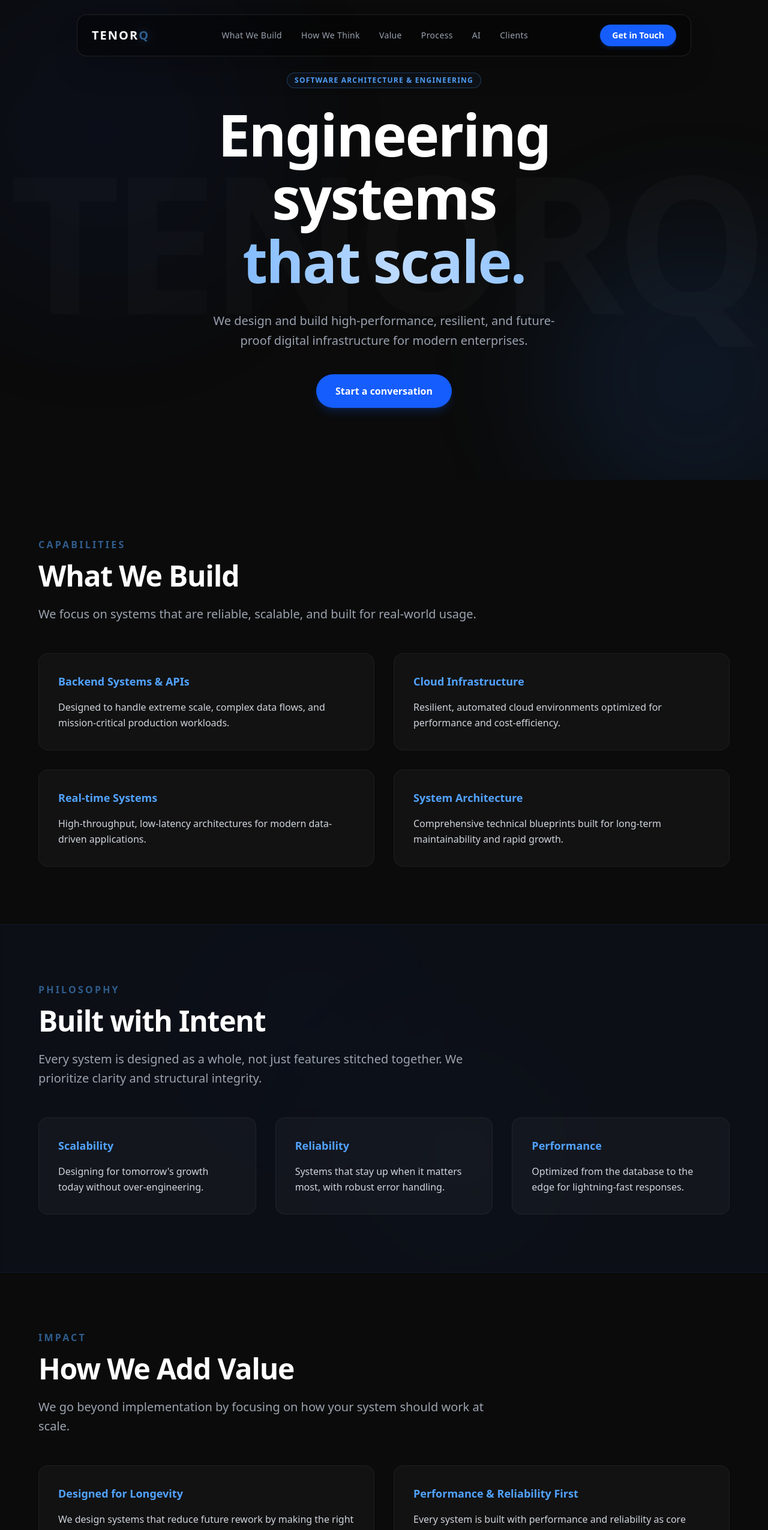
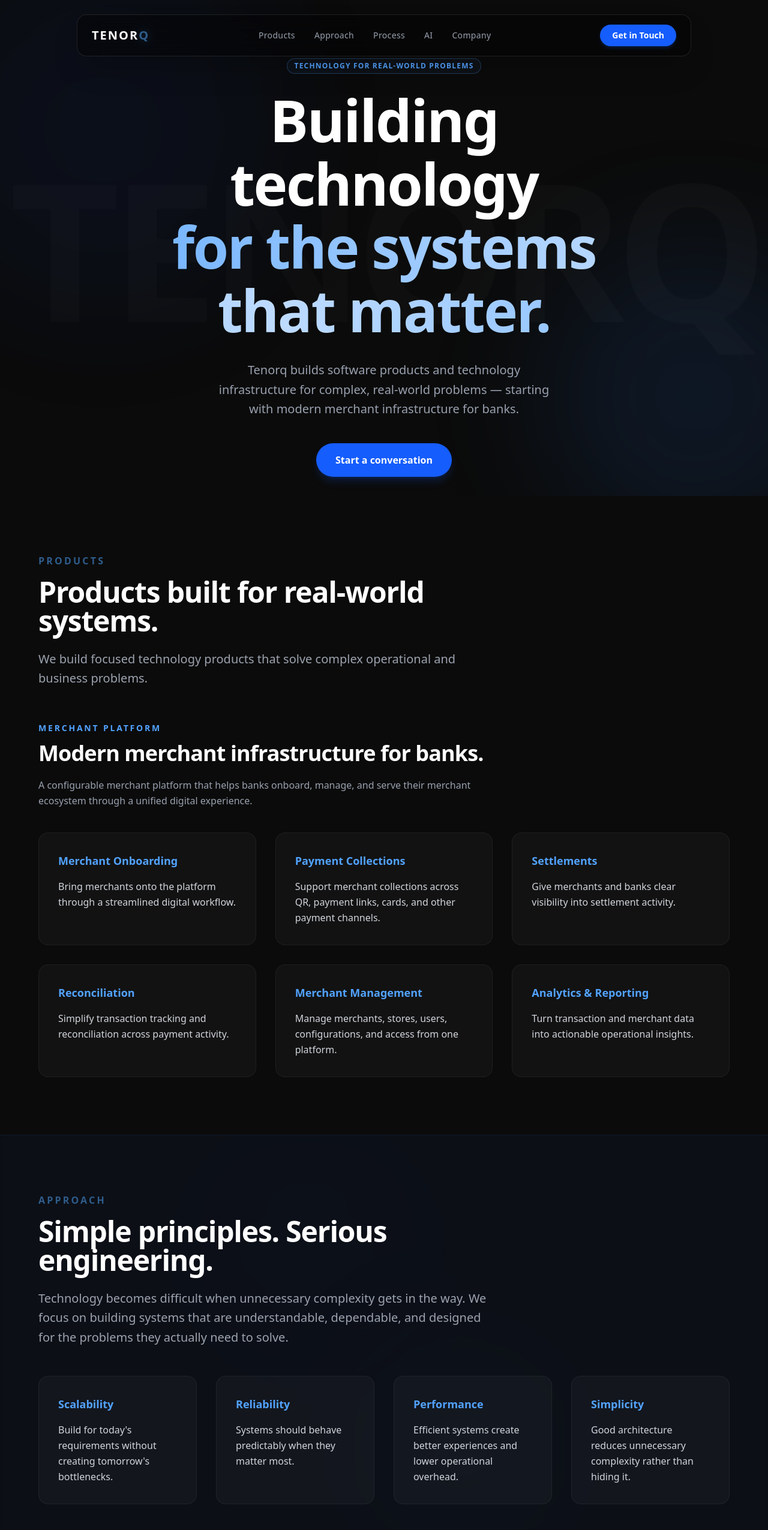
Before and after one commit to tenorq/Website, a Next.js app: page / in a window 1280 px wide. Shown: the top 2551 px of the page at 60% size. Built offline with nearby package versions, Linux system fonts and the light colour scheme.

Commit message:
feat: update content and add formsubmit.co

```diff
--- a/src/app/layout.tsx
+++ b/src/app/layout.tsx
@@ -14,7 +14,7 @@ const geistMono = Geist_Mono({
 
 export const metadata: Metadata = {
   title: "Tenorq",
-  description: "Engineering systems with clarity and precision",
+  description: "Tenorq builds financial technology products, including a customizable merchant collection application for banks.",
 };
 
 export default function RootLayout({
--- a/src/app/page.tsx
+++ b/src/app/page.tsx
@@ -6,207 +6,82 @@ import { Navbar } from "@/components/NavBar";
 import { Section } from "@/components/Section";
 import { SectionHeader } from "@/components/SectionHeader";
 
+const platformFeatures = [
+  ["Merchant Onboarding", "Bring merchants onto the platform through a streamlined digital workflow."],
+  ["Payment Collections", "Support merchant collections across QR, payment links, cards, and other payment channels."],
+  ["Settlements", "Give merchants and banks clear visibility into settlement activity."],
+  ["Reconciliation", "Simplify transaction tracking and reconciliation across payment activity."],
+  ["Merchant Management", "Manage merchants, stores, users, configurations, and access from one platform."],
+  ["Analytics & Reporting", "Turn transaction and merchant data into actionable operational insights."],
+];
+
+const principles = [
+  ["Scalability", "Build for today's requirements without creating tomorrow's bottlenecks."],
+  ["Reliability", "Systems should behave predictably when they matter most."],
+  ["Performance", "Efficient systems create better experiences and lower operational overhead."],
+  ["Simplicity", "Good architecture reduces unnecessary complexity rather than hiding it."],
+];
+
+const processSteps = [
+  ["Understand", "Understand the users, business requirements, constraints, and existing systems."],
+  ["Design", "Define the product, architecture, workflows, and technical foundations."],
+  ["Build", "Turn the design into reliable, production-ready software."],
+  ["Iterate", "Learn from real usage, improve the system, and continue building."],
+];
+
 export default function Home() {
   return (
     <main className="bg-[#0b0b0b]">
       <Navbar />
-
       <Hero />
-
       <div className="relative z-10">
-        <Section id="whatwebuild" className="pt-24 pb-14">
-          <SectionHeader
-            tag="Capabilities"
-            title="What We Build"
-            subtitle="We focus on systems that are reliable, scalable, and built for real-world usage."
-          />
-
-          <div className="mt-12 grid grid-cols-1 md:grid-cols-2 lg:grid-cols-2 gap-8">
-            <InfoCard
-              title="Backend Systems & APIs"
-              desc="Designed to handle extreme scale, complex data flows, and mission-critical production workloads."
-            />
-
-            <InfoCard
-              title="Cloud Infrastructure"
-              desc="Resilient, automated cloud environments optimized for performance and cost-efficiency."
-            />
-
-            <InfoCard
-              title="Real-time Systems"
-              desc="High-throughput, low-latency architectures for modern data-driven applications."
-            />
-
-            <InfoCard
-              title="System Architecture"
-              desc="Comprehensive technical blueprints built for long-term maintainability and rapid growth."
-            />
+        <Section id="products" className="pt-24 pb-14">
+          <SectionHeader tag="Products" title="Products built for real-world systems." subtitle="We build focused technology products that solve complex operational and business problems." />
+          <div className="mt-14 max-w-4xl">
+            <p className="text-sm font-semibold uppercase tracking-[0.2em] text-blue-400">Merchant Platform</p>
+            <h3 className="mt-3 text-3xl md:text-4xl font-bold tracking-tight text-white">Modern merchant infrastructure for banks.</h3>
+            <p className="mt-5 max-w-3xl text-gray-400 leading-relaxed">A configurable merchant platform that helps banks onboard, manage, and serve their merchant ecosystem through a unified digital experience.</p>
+          </div>
+          <div className="mt-10 grid grid-cols-1 md:grid-cols-2 lg:grid-cols-3 gap-8">
+            {platformFeatures.map(([title, desc]) => <InfoCard key={title} title={title} desc={desc} />)}
           </div>
         </Section>
 
-        <Section id="howwethink" variant="surface">
-          <SectionHeader
-            tag="Philosophy"
-            title="Built with Intent"
-            subtitle="Every system is designed as a whole, not just features stitched together. We prioritize clarity and structural integrity."
-          />
-          <div className="mt-12 grid grid-cols-1 md:grid-cols-3 gap-8">
-            <InfoCard
-              title="Scalability"
-              desc="Designing for tomorrow's growth today without over-engineering."
-            />
-
-            <InfoCard
-              title="Reliability"
-              desc="Systems that stay up when it matters most, with robust error handling."
-            />
-
-            <InfoCard
-              title="Performance"
-              desc="Optimized from the database to the edge for lightning-fast responses."
-            />
+        <Section id="approach" variant="surface">
+          <SectionHeader tag="Approach" title="Simple principles. Serious engineering." subtitle="Technology becomes difficult when unnecessary complexity gets in the way. We focus on building systems that are understandable, dependable, and designed for the problems they actually need to solve." />
+          <div className="mt-12 grid grid-cols-1 md:grid-cols-2 lg:grid-cols-4 gap-8">
+            {principles.map(([title, desc]) => <InfoCard key={title} title={title} desc={desc} />)}
           </div>
         </Section>
 
-        <Section id="value">
-          <SectionHeader
-            tag="Impact"
-            title="How We Add Value"
-            subtitle="We go beyond implementation by focusing on how your system should work at scale."
-          />
-
-          <div className="mt-12 grid grid-cols-1 md:grid-cols-2 gap-8">
-            <InfoCard
-              title="Designed for Longevity"
-              desc="We design systems that reduce future rework by making the right architectural decisions early, ensuring your product evolves without costly rewrites."
-            />
-
-            <InfoCard
-              title="Performance & Reliability First"
-              desc="Every system is built with performance and reliability as core priorities — not afterthoughts — so it holds up under real-world load."
-            />
-
-            <InfoCard
-              title="Maintainable Codebases"
-              desc="We structure codebases for long-term maintainability, making it easier for teams to extend, debug, and scale the system over time."
-            />
-
-            <InfoCard
-              title="Built for Real-World Usage"
-              desc="We anticipate edge cases, failures, and user behavior patterns to ensure your system performs reliably outside of ideal conditions."
-            />
-          </div>
-
-          <div className="mt-12 max-w-3xl ">
-            <p className="text-gray-400 text-base leading-relaxed">
-              The goal is simple — to build software that continues to deliver
-              value well beyond the initial launch.
-            </p>
-          </div>
-        </Section>
-
-        <Section id="process" variant="surface">
-          <SectionHeader
-            tag="Workflow"
-            title="Our Process"
-            subtitle="A disciplined approach to solving complex engineering challenges."
-          />
+        <Section id="process">
+          <SectionHeader tag="Process" title="From problem to product." subtitle="We don't start with technology. We start by understanding the problem." />
           <div className="mt-12 grid grid-cols-1 sm:grid-cols-2 lg:grid-cols-4 gap-6">
-            {["Understand", "Design", "Build", "Iterate"].map((step, i) => (
-              <div
-                key={step}
-                className="flex flex-row sm:flex-col items-center sm:items-start gap-6 p-6 rounded-2xl border border-white/5 bg-white/[0.02]"
-              >
-                <div className="flex-shrink-0 w-12 h-12 rounded-full bg-blue-500/10 border border-blue-500/30 flex items-center justify-center text-blue-400 font-bold text-xl">
-                  {i + 1}
-                </div>
-                <div>
-                  <h4 className="text-white font-bold text-lg mb-2">{step}</h4>
-                  <p className="text-gray-400 text-sm leading-relaxed">
-                    {i === 0 && "Deep dive into requirements and constraints."}
-                    {i === 1 && "Architecting the solution for scale."}
-                    {i === 2 && "Execution with precision and quality."}
-                    {i === 3 && "Refining based on real-world feedback."}
-                  </p>
-                </div>
+            {processSteps.map(([title, desc], i) => (
+              <div key={title} className="flex flex-row sm:flex-col items-center sm:items-start gap-6 p-6 rounded-2xl border border-white/5 bg-white/[0.02]">
+                <div className="flex-shrink-0 w-12 h-12 rounded-full bg-blue-500/10 border border-blue-500/30 flex items-center justify-center text-blue-400 font-bold text-lg">{String(i + 1).padStart(2, "0")}</div>
+                <div><h4 className="text-white font-bold text-lg mb-2">{title}</h4><p className="text-gray-400 text-sm leading-relaxed">{desc}</p></div>
               </div>
             ))}
           </div>
         </Section>
+
         <Section id="ai" variant="surface">
-          <SectionHeader
-            tag="AI"
-            title="Practical Use of AI, Where It Matters"
-            subtitle="We apply AI with intent — only where it genuinely improves the system."
-          />
-
-          <div className="mt-12 max-w-4xl">
-            <p className="text-gray-400 leading-relaxed mb-6">
-              AI is powerful — when used correctly. We integrate AI-driven
-              solutions where they enhance real-world systems, such as
-              automation, data processing, and intelligent workflows.
-            </p>
-
-            <p className="text-gray-400 leading-relaxed mb-6">
-              At the same time, we avoid unnecessary complexity. Not every
-              system benefits from AI, and forcing it often leads to fragile,
-              inefficient solutions.
-            </p>
-
-            <p className="text-gray-400 leading-relaxed">
-              Our priority remains the same: building efficient, reliable
-              systems — with or without AI.
-            </p>
-          </div>
-
-          <div className="mt-12 grid grid-cols-1 md:grid-cols-3 gap-8">
-            <InfoCard
-              title="Applied, Not Forced"
-              desc="We use AI only where it delivers measurable value, not as a checkbox feature."
-            />
-            <InfoCard
-              title="Focused on Outcomes"
-              desc="From automation to intelligent workflows, every use case is tied to real impact."
-            />
-            <InfoCard
-              title="Engineering First"
-              desc="Strong system design always comes first — AI is an enhancement, not a substitute."
-            />
+          <SectionHeader tag="AI" title="Intelligence where it creates real value." subtitle="AI is becoming part of how modern software is built and operated." />
+          <div className="mt-10 max-w-4xl space-y-5 text-gray-400 leading-relaxed">
+            <p>At Tenorq, we look at AI as a capability within a larger system — not as a product feature added for its own sake.</p>
+            <p>We explore practical applications of AI across automation, operational intelligence, decision support, and software workflows where it can create measurable value.</p>
           </div>
         </Section>
 
-        <Section id="who">
-          <SectionHeader
-            tag="Clients"
-            title="Who We Work With"
-            subtitle="We partner with teams building meaningful, long-term digital products."
-          />
-
-          <div className="mt-12 grid grid-cols-1 md:grid-cols-2 gap-8">
-            <InfoCard
-              title="Product-Focused Companies"
-              desc="Teams building complex platforms that require strong architecture and scalable systems."
-            />
-
-            <InfoCard
-              title="Scaling Startups & Teams"
-              desc="Growing teams that need to evolve their infrastructure without breaking existing systems."
-            />
-
-            <InfoCard
-              title="Operationally Driven Organizations"
-              desc="Businesses improving internal systems, automation, and efficiency through better engineering."
-            />
-
-            <InfoCard
-              title="Serious Founders"
-              desc="Founders focused on long-term product quality, not short-term shortcuts."
-            />
+        <Section id="company">
+          <SectionHeader tag="Company" title="We build technology for what's next." subtitle="Tenorq is a technology company focused on building software products and infrastructure for complex, real-world problems." />
+          <div className="mt-8 max-w-4xl space-y-5 text-gray-400 leading-relaxed">
+            <p>We believe the best technology is not defined by how complicated it is, but by how effectively it solves the problem.</p>
+            <p>Our work spans product engineering, backend systems, infrastructure, and emerging technologies — with a focus on building things that are useful, reliable, and built to last.</p>
           </div>
         </Section>
-
         <CTA />
-
         <Footer />
       </div>
     </main>
--- a/src/components/Footer.tsx
+++ b/src/components/Footer.tsx
@@ -10,8 +10,8 @@ export function Footer() {
           <div className="md:col-span-2">
             <Logo />
             <p className="mt-6 text-[#9ca3af] max-w-sm leading-relaxed">
-              Engineering the next generation of scalable software systems. We
-              build for reliability, performance, and impact.
+              Tenorq is a technology company building products that help
+              financial institutions and merchants work better together.
             </p>
           </div>
 
@@ -20,26 +20,26 @@ export function Footer() {
             <ul className="space-y-4 text-sm text-[#9ca3af]">
               <li>
                 <a
-                  href="#whatwebuild"
+                  href="#products"
                   className="hover:text-[#2f5d8c] transition-colors"
                 >
-                  What We Build
+                  Products
                 </a>
               </li>
               <li>
                 <a
-                  href="#howwethink"
+                  href="#approach"
                   className="hover:text-[#2f5d8c] transition-colors"
                 >
-                  How We Think
+                  Approach
                 </a>
               </li>
               <li>
                 <a
-                  href="#value"
+                  href="#company"
                   className="hover:text-[#2f5d8c] transition-colors"
                 >
-                  Value
+                  Company
                 </a>
               </li>
             </ul>
@@ -48,7 +48,8 @@ export function Footer() {
           <div>
             <h4 className="text-white font-semibold mb-6">Connect</h4>
             <ul className="space-y-4 text-sm text-[#9ca3af]">
-              <li>
+              <li>hello@tenorq.com</li>
+              {/* <li>
                 <a href="#" className="hover:text-[#2f5d8c] transition-colors">
                   LinkedIn
                 </a>
@@ -62,7 +63,7 @@ export function Footer() {
                 <a href="#" className="hover:text-[#2f5d8c] transition-colors">
                   GitHub
                 </a>
-              </li>
+              </li> */}
             </ul>
           </div>
         </div>
--- a/src/components/Hero.tsx
+++ b/src/components/Hero.tsx
@@ -15,7 +15,7 @@ export function Hero() {
   const translateY = scrollY * 0.2;
 
   return (
-    <section className="relative h-screen flex items-center justify-center overflow-hidden px-6">
+    <section className="relative min-h-screen flex items-center justify-center overflow-hidden px-6 pt-24 pb-8">
       {/* Dynamic Background Effects */}
       <div className="absolute inset-0 z-0">
         <div className="absolute top-[-10%] left-[-10%] w-[600px] h-[600px] bg-blue-600/10 blur-[120px] rounded-full animate-pulse" />
@@ -37,25 +37,25 @@ export function Hero() {
         className="relative z-10 max-w-4xl transition-transform duration-300 ease-out text-center"
       >
         <span className="inline-block px-3 py-1 mb-6 text-xs font-semibold tracking-widest text-blue-400 uppercase border border-blue-400/30 rounded-full bg-blue-400/5">
-          Software Architecture & Engineering
+          Technology for real-world problems
         </span>
 
         <h1 className="text-5xl md:text-8xl font-bold tracking-tight text-white mb-8 leading-[1.1]">
-          Engineering systems <br />
+          Building technology <br />
           <span className="bg-gradient-to-r from-blue-400 via-blue-200 to-blue-400 bg-clip-text text-transparent bg-[length:200%_auto] animate-gradient">
-            that scale.
+            for the systems that matter.
           </span>
         </h1>
 
         <p className="max-w-xl mx-auto text-lg md:text-xl text-gray-400 mb-10 leading-relaxed font-medium">
-          We design and build high-performance, resilient, and future-proof
-          digital infrastructure for modern enterprises.
+          Tenorq builds software products and technology infrastructure for
+          complex, real-world problems — starting with modern merchant
+          infrastructure for banks.
         </p>
 
         <div className="flex flex-col sm:flex-row items-center justify-center gap-4">
           <a
-            // href="mailto:contact@tenorq.com"
-            href="mailto:satviksachan02@gmail.com?subject=Inquiry&body=Hey%2C%0AI%20have%20a%20question....."
+            href="#cta"
             className="w-full sm:w-auto px-8 py-4 rounded-full bg-blue-600 hover:bg-blue-500 text-white font-bold transition-all shadow-lg shadow-blue-600/20 hover:shadow-blue-600/40 active:scale-95"
           >
             Start a conversation
--- a/src/components/NavBar.tsx
+++ b/src/components/NavBar.tsx
@@ -2,12 +2,11 @@ import { Logo } from "./Logo";
 
 export function Navbar() {
   const links = [
-    { id: "whatwebuild", label: "What We Build" },
-    { id: "howwethink", label: "How We Think" },
-    { id: "value", label: "Value" },
+    { id: "products", label: "Products" },
+    { id: "approach", label: "Approach" },
     { id: "process", label: "Process" },
     { id: "ai", label: "AI" },
-    { id: "who", label: "Clients" },
+    { id: "company", label: "Company" },
   ];
 
   return (
@@ -28,8 +27,7 @@ export function Navbar() {
         </div>
 
         <a
-          // href="mailto:contact@tenorq.com"
-          href="mailto:satviksachan02@gmail.com?subject=Inquiry&body=Hey%2C%0AI%20have%20a%20question....."
+          href="#cta"
           className="px-5 py-2 text-sm font-bold text-white bg-blue-600 hover:bg-blue-500 rounded-full transition-all active:scale-95 shadow-md shadow-blue-600/20"
         >
           Get in Touch
```
Also changed, not shown: src/components/CTA.tsx (+124 -12 lines).
